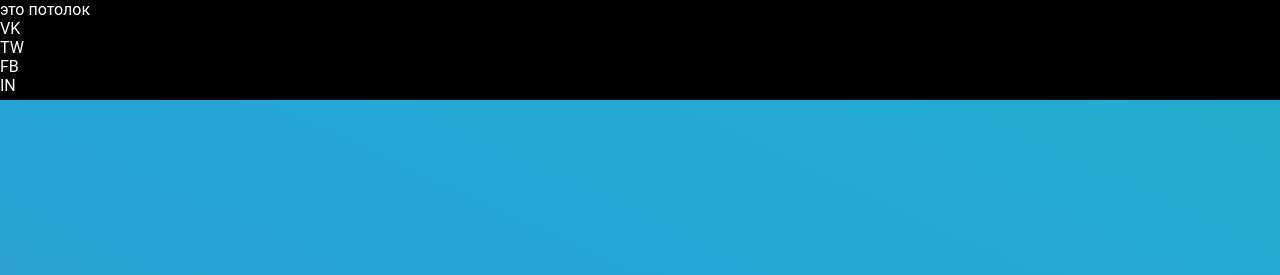
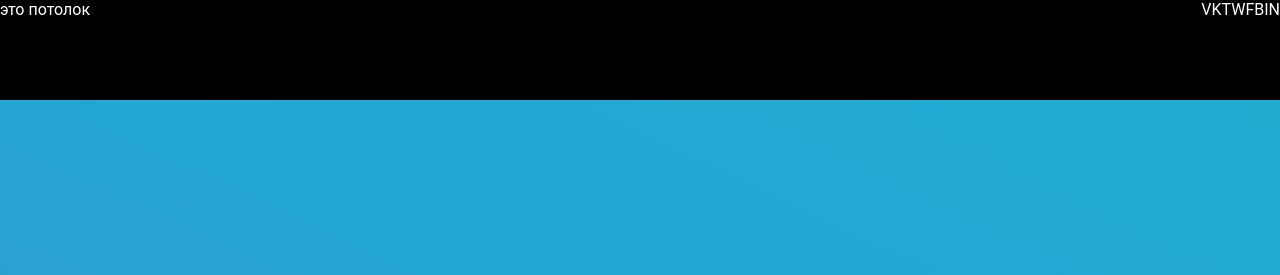
Before and after one commit to Dimonysys35/nikolasite1, a plain HTML site: page index.html in a window 1280 px wide. Shown: the top 275 px of the page. Drawn offline with Linux system fonts and the light colour scheme.

Commit message:
Update style.css

```diff
--- a/style.css
+++ b/style.css
@@ -33,11 +33,14 @@
 	width:100%;
 	height:100px;
 	background-color: #000;
+	display:flex;
+	flex-direction:row;
+	justify-content:space-between;
 }
 .list{
 	list-style: none;
-	display: block;
-	direction:row;
+	display:flex;
+	flex-direction:row;
 }
 .content{
 	display: flex;
```
